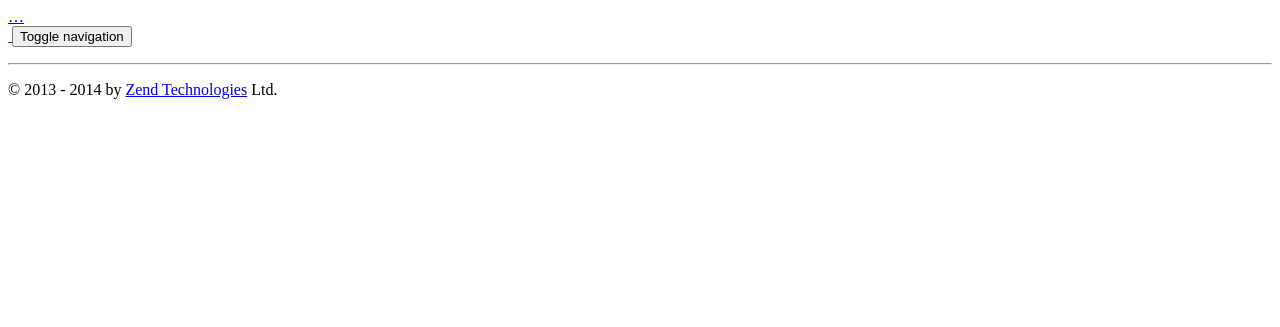
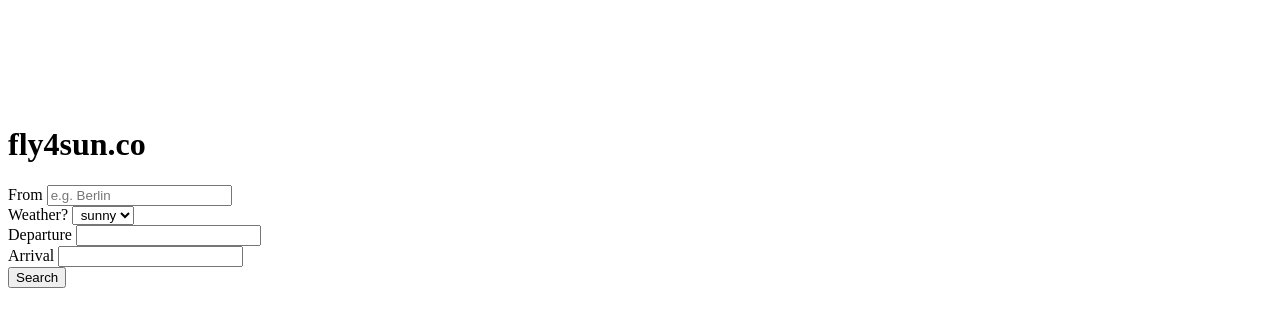
Before and after one commit to carlad/fly, a PHP site: template apigility/module/Application/view/layout/layout.phtml in a window 1280 px wide. Shown: the top 327 px of the page. Run offline with PHP 8.4, Linux system fonts and the light colour scheme; the template is opened without the code that fills it, so the values that code supplies are empty.

Commit message:
show search results

```diff
--- a/apigility/module/Application/src/Application/Controller/IndexController.php
+++ b/apigility/module/Application/src/Application/Controller/IndexController.php
@@ -12,6 +12,6 @@ class IndexController extends AbstractActionController
 {
     public function indexAction()
     {
-        return $this->redirect()->toRoute('zf-apigility/welcome');
+        // dont do anything
     }
 }
--- a/apigility/module/Application/view/layout/layout.phtml
+++ b/apigility/module/Application/view/layout/layout.phtml
@@ -4,53 +4,120 @@
 <head>
 <meta charset="utf-8">
 <?php
-    echo $this->headTitle('Apigility');
-    echo $this->headMeta()->appendName('viewport', 'width=device-width, initial-scale=1.0');
+  echo $this->headTitle('Fly4sun');
+  echo $this->headMeta()->appendName('viewport', 'width=device-width, initial-scale=1.0, maximum-scale=1');
   echo $this->headLink(array('rel' => 'icon', 'type' => 'image/png', 'href' => $this->basePath('/img/favicon.png')))
-        ->prependStylesheet($this->basePath('/zf-apigility/css/main.min.css'))
-        ->prependStylesheet($this->basePath('/zf-apigility/css/bootstrap.min.css'));
+        ->prependStylesheet($this->basePath('/css/main.css'));
   echo $this->headScript()
-        ->prependFile($this->basePath('/zf-apigility/js/bootstrap.min.js'))
-        ->prependFile($this->basePath('/zf-apigility/js/jquery.min.js'));
+        ->prependFile($this->basePath('/js/jquery-ui.js'))
+        ->prependFile($this->basePath('/js/jquery.js'));
 ?>
+<link href='http://fonts.googleapis.com/css?family=Raleway:400,300,600' rel='stylesheet' type='text/css'>
+
+<script>
+
+  $(function() {
+    $( ".datepicker" ).datepicker({
+      minDate: 0,
+      maxDate: "+7D"
+    });
+
+    var availableTags = [];
+
+    $.get( "/supportedorigins", function( data ) {
+      var locations = data._embedded.supportedorigins;
+      for (i = 0; i < locations.length; i++ ) {
+        availableTags.push(locations[i].cityName + " - " + locations[i].cityCode);
+      }
+    });
+
+    $( "#place" ).autocomplete({
+      source: availableTags
+    });
+
+    $( "#place" ).on( "autocompleteselect", function( event, ui ) {
+      var code = ui.item.value.split("-")[1].trim();
+      $("#originCity").val(code);
+    } );
+
+    $( "#submitButton" ).click( function(e){
+
+      $("#logo").hide();
+      $(".searchbox").addClass("sticky");
+
+      e.preventDefault();
+
+      $.ajax({
+        url: '/api/search',
+        type: 'get',
+        dataType: 'json',
+        data: $('form#searchForm').serialize(),
+        success: function(data) {
+          $.each(data, function(key,value) {
+            console.log(value);
+            $("#results").append(
+              "<table class='results'><tr class='result-item'><td class='location'><span class='city'>" + value.destination.cityName + "</span><span class='airport'>" + value.destination.airportCode + "</span></td><td class='weather'><i class='wi wi-day-sunny'></i><i>" + value.weather.temperatureForecastDepartureDate + "</i></td><td class='dates'><i class='icon icon-departure'></i>" + value.schedule.departureTimeFormatted +"<br><i class='icon icon-land'></i>" + value.schedule.arrivalTimeFormatted + "</td><td class='time'>" + parseInt(parseInt(value.flightInformation.flightDurationMinutes)/60)+ " HOURS" + "</td><td class='price'><button class='button-primary'>" + value.price.totalPrice + "&nbsp;" + value.price.currency + "<span>Book Now</span></button></td></tr></table");
+          })}
+      });
+    });
+  });
+
+
+
+  </script>
 
 </head>
+
 <body>
-        <header class="navbar navbar-inverse navbar-fixed-top primary" role="navigation">
-            <a class="sr-only" href="#content"> … </a>
-            <div class="container-fluid">
-                <div class="navbar-header">
-                    <a href="<?php echo $this->url('home') ?>" class="navbar-brand">
-                        <img src="<?php echo $this->basePath('/zf-apigility/img/ag-logo.png') ?>">
-                    </a>
-                    <button class="navbar-toggle" type="button" data-toggle="collapse" data-target=".ag-navbar-collapse">
-                        <span class="sr-only">Toggle navigation</span>
-                        <span class="icon-bar"></span>
-                        <span class="icon-bar"></span>
-                        <span class="icon-bar"></span>
-                    </button>
+
+  <!-- Primary Page Layout
+  –––––––––––––––––––––––––––––––––––––––––––––––––– -->
+  <div class="container">
+    <div class="row">
+      <div class="one-half column" style="margin-top: 10%">
+        <h1 id="logo">fly4sun.co</h1>
+      </div>
+    </div>
   </div>
 
-                <div class="collapse navbar-collapse ag-navbar-collapse">
-                    <ul class="nav navbar-nav">
-                        <?php if (class_exists('ZF\Apigility\Admin\Module', false)): ?>
-                            <li><a href="<?php echo $this->url('zf-apigility/ui') ?>">Admin</a></li>
-                        <?php endif; ?>
-                    </ul>
+  <div class="searchbox">
+    <form id="searchForm">
+      <div class="container">
+        <div class="row">
+          <div class="three columns">
+            <label for="from">From</label>
+            <input id="place" class="u-full-width" type="text" placeholder="e.g. Berlin">
+            <input id="originCity" type="hidden" name="originCity" value="">
+          </div>
+          <div class="three columns">
+            <label for="weather">Weather?</label>
+            <select class="u-full-width">
+            <option value="Option 1"><div class="icon icon-sun">&nbsp;</div>sunny</option>
+            <option value="Option 2">windy</option>
+            <option value="Option 3">snowy</option>
+          </select>
+          </div>
+          <div class="two columns">
+            <label for="from">Departure</label>
+            <input class="u-full-width datepicker" type="text" placeholder="" id="fromDate">
+          </div>
+          <div class="two columns">
+            <label for="weather">Arrival</label>
+            <input class="u-full-width datepicker" type="text" placeholder="" id="ToDate">
+          </div>
+          <div class="two columns u-full-width">
+            <button id="submitButton" class="button-primary">Search</button>
           </div>
         </div>
-        </header>
+        </div>
+      </div>
+    </form>
+  </div>
 
-        <div class="container">
-            <?php echo $this->content; ?>
-        </div> <!-- /container -->
+  <div id="results"class="container">
+  </div>
 
-        <footer>
-            <hr>
-            <div class="container center-block">
-                <p>&copy; 2013 - <?php echo date('Y') ?> by <a href="http://www.zend.com">Zend Technologies</a> Ltd. <?php echo $this->translate('All rights reserved.') ?></p>
-            </div>
-        </footer>
-        <?php echo $this->inlineScript() ?>
+<!-- End Document
+  –––––––––––––––––––––––––––––––––––––––––––––––––– -->
 </body>
 </html>
--- a/apigility/public/index.php
+++ b/apigility/public/index.php
@@ -3,6 +3,7 @@
  * @license   http://opensource.org/licenses/BSD-3-Clause BSD-3-Clause
  * @copyright Copyright (c) 2014 Zend Technologies USA Inc. (http://www.zend.com)
  */
+date_default_timezone_set("Europe/Berlin");
 
 /**
  * This makes our life easier when dealing with paths. Everything is relative
--- a/apigility/public/sass/partials/_base.scss
+++ b/apigility/public/sass/partials/_base.scss
@@ -19,6 +19,7 @@ body {
   position: fixed;
   top: 0px; left: 0px; z-index: 999;
   width:100%;
+  background-color: rgba(#000000, .7 ) !important;
 }
 
 .searchbox {
@@ -31,6 +32,6 @@ body {
   background-color: rgba(#000000, .5 );
 
   &.dark {
-    background-color: rgba(#000000, .7 );
+
   }
 }
--- a/apigility/public/sass/partials/_results.scss
+++ b/apigility/public/sass/partials/_results.scss
@@ -1,5 +1,5 @@
 #results {
-    margin-top: 180px;
+  margin-top: 100px;
 }
 
 .results{
@@ -42,7 +42,8 @@
       .city{
         font-size: 4.2rem;
         margin-bottom: 0;
-        display: block;
+        display: inline-block;
+        margin-right: 10px;
       }
 
     }
```
Also changed, not shown: apigility/module/Application/view/application/index/index.phtml (+110 -10 lines), apigility/public/css/main.css (+5 -5 lines), 1 other file. Lines whose indentation alone changed are shown as unchanged.
